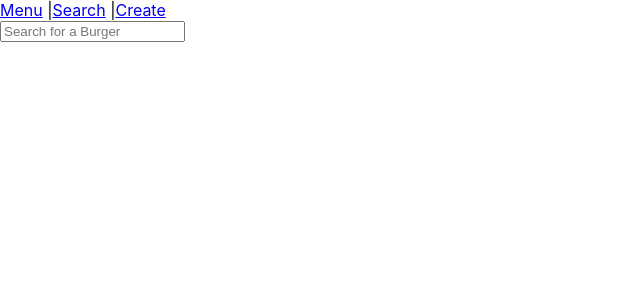
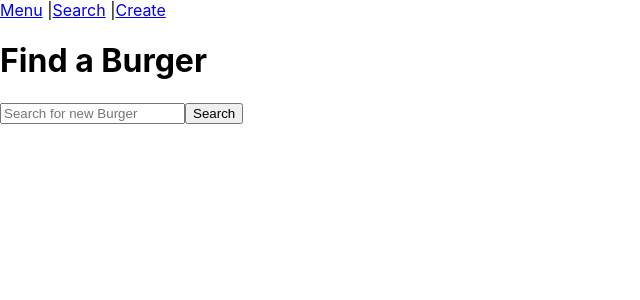
Before and after one commit to kenjelly22/bobs-burgers-of-the-day, a React (Create React App) app: page /search in a window 1280 px wide. Shown: the top 300 px of the page, without its empty margins (0-640 px from the left). Built offline with nearby package versions, Linux system fonts and the light colour scheme; data requests are answered from the project's data file.

Commit message:
Run fetch onClick and return results that match the searchTerm

```diff
--- a/src/pages/Search.js
+++ b/src/pages/Search.js
@@ -2,23 +2,37 @@ import React, {useState} from "react"
 
 const Search = () => {
   const [searchTerm, setSearchTerm] = useState("")
+  const [allBurgers, setAllBurgers] = useState([])
 
   const handleChange = ({target: {value}}) => {
     setSearchTerm(value)
   }
 
+  const handleSearch = () => {
+    fetch("https://bobsburgers-api.herokuapp.com/burgerOfTheDay/")
+      .then((r) => r.json())
+      .then((burgers) => {
+        setAllBurgers(burgers)
+        const filteredBurgers = burgers.filter((burger) =>
+          burger.name.toLowerCase().includes(searchTerm.toLowerCase())
+        )
+        setAllBurgers(filteredBurgers)
+      })
+  }
+
   return (
     <div className="searchbar">
+      <h1>Find a Burger</h1>
       <div>
         <input
           className="ui search"
           type="text"
           id="search"
           value={searchTerm}
-          placeholder="Search for a Burger"
+          placeholder="Search for new Burger"
           onChange={handleChange}
-        ></input>
-        <i className="search icon" />
+        />
+        <button onClick={handleSearch}>Search</button>
       </div>
     </div>
   )
```
